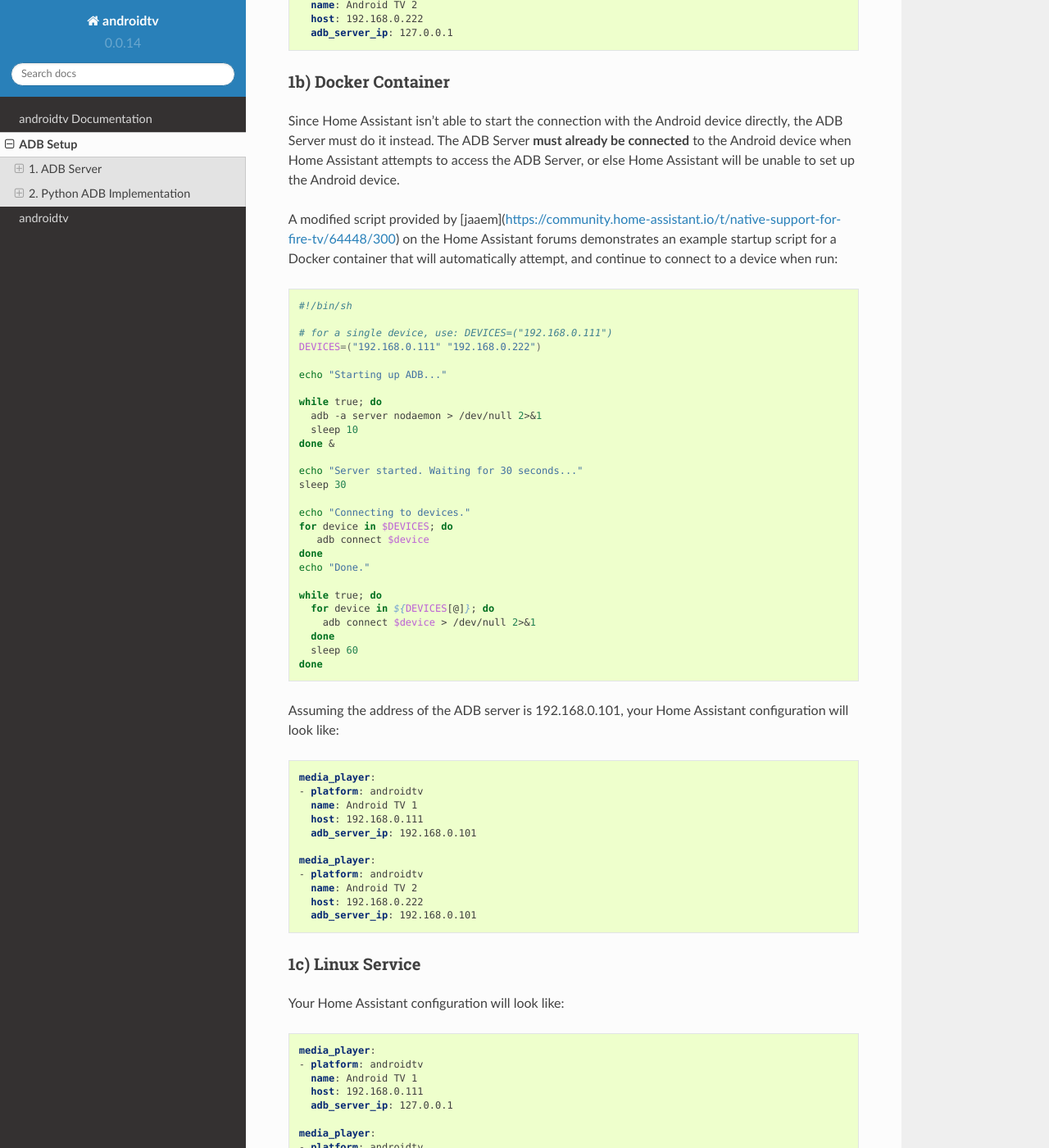
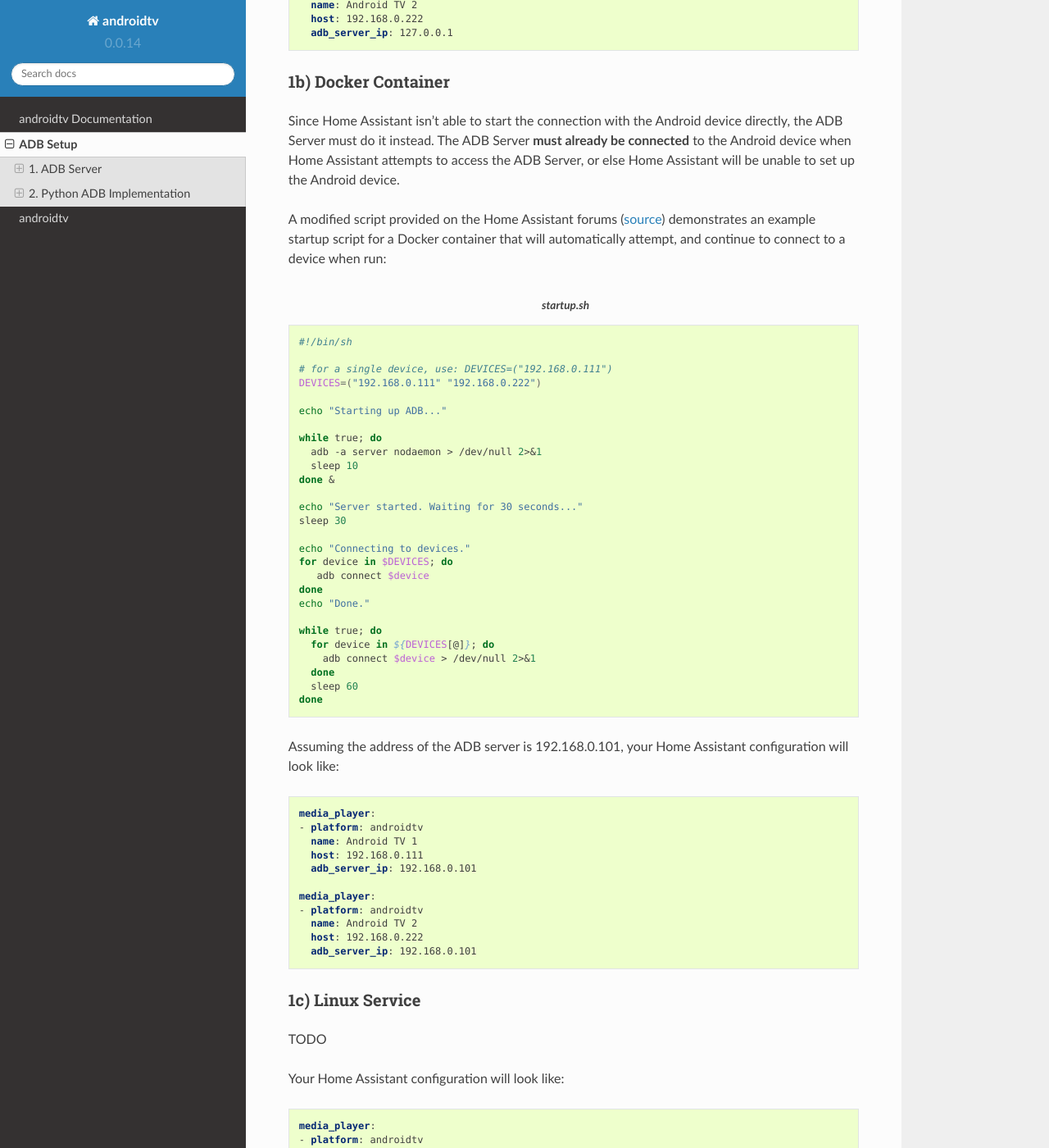
Before and after one commit to JeffLIrion/python-androidtv, a Sphinx documentation site: the page built from docs/source/adb_setup.rst, in a window 1280 px wide and 1400 px high, scrolled down 1030 px. Shown: the whole window at 82% size. Built offline with Sphinx 7.4.7 and the Read the Docs theme 2.0.0, drawn with Linux system fonts in a browser that asks for light colours.

Commit message:
Documentation edits

```diff
--- a/docs/source/adb_setup.rst
+++ b/docs/source/adb_setup.rst
@@ -52,9 +52,10 @@
 
 Since Home Assistant isn't able to start the connection with the Android device directly, the ADB Server must do it instead. The ADB Server **must already be connected** to the Android device when Home Assistant attempts to access the ADB Server, or else Home Assistant will be unable to set up the Android device.
 
-A modified script provided by [jaaem](https://community.home-assistant.io/t/native-support-for-fire-tv/64448/300) on the Home Assistant forums demonstrates an example startup script for a Docker container that will automatically attempt, and continue to connect to a device when run:
+A modified script provided on the Home Assistant forums (`source <https://community.home-assistant.io/t/native-support-for-fire-tv/64448/300>`_) demonstrates an example startup script for a Docker container that will automatically attempt, and continue to connect to a device when run:
 
 .. code-block:: sh
+   :caption: **startup.sh**
 
    #!/bin/sh
 
@@ -104,6 +105,8 @@
 
 1c) Linux Service
 *****************
+
+TODO
 
 Your Home Assistant configuration will look like:
 
```
